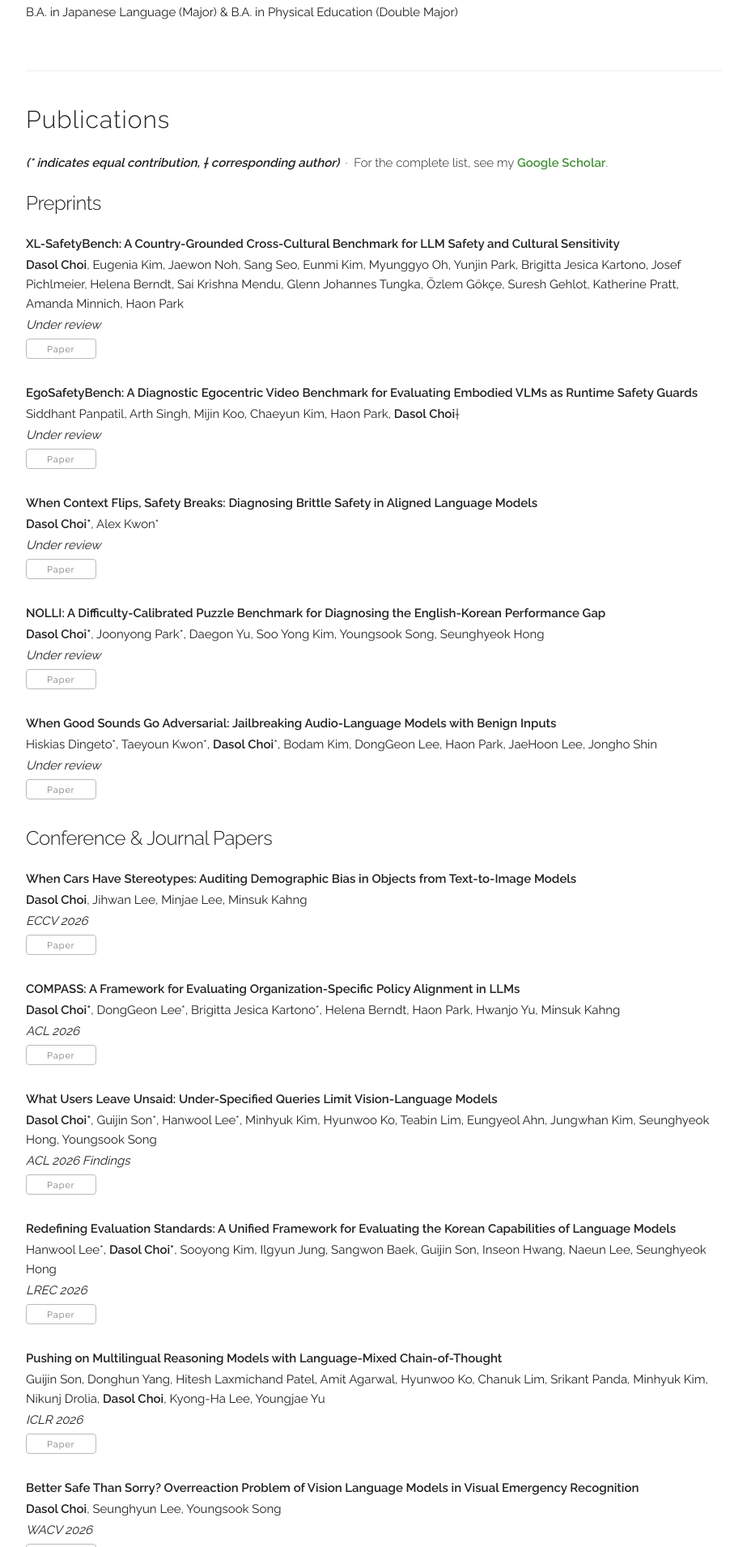
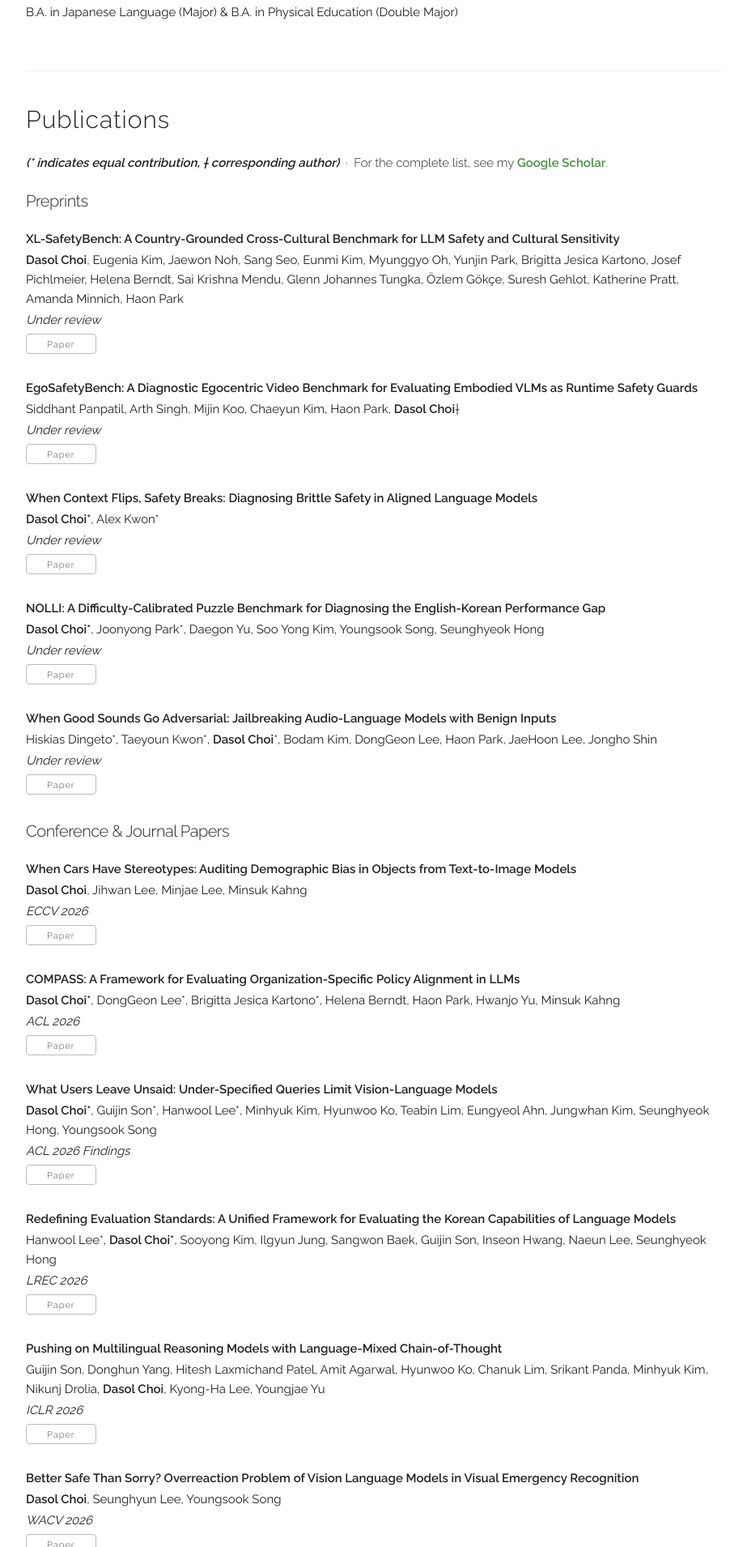
Before and after one commit to Dasol-Choi/dasol-choi.github.io, a Jekyll site: the page built from index.html, in a window 1280 px wide. Shown: the part 1734-3644 px from the top of the page at 81% size, without its empty margins (178-1101 px from the left). Built offline with Jekyll 4.4.1, drawn with Linux system fonts in a browser that asks for light colours; some web fonts are replaced.

Commit message:
Shrink Publications subheadings slightly
Co-Authored-By: Claude Fable 5.1 <noreply@anthropic.com>

```diff
--- a/index.html
+++ b/index.html
@@ -104,7 +104,7 @@ layout: default
 
   {% assign selected_papers = site.data.publications.papers | where: "selected", "y" %}
 
-  <h5>Preprints</h5>
+  <h5 style="font-size: 2.0rem;">Preprints</h5>
   {% for paper in selected_papers %}
     {% if paper.venue == "Under review" %}
     <div class="paper">
@@ -120,7 +120,7 @@ layout: default
     {% endif %}
   {% endfor %}
 
-  <h5>Conference &amp; Journal Papers</h5>
+  <h5 style="font-size: 2.0rem;">Conference &amp; Journal Papers</h5>
   {% for paper in selected_papers %}
     {% if paper.venue != "Under review" %}
     <div class="paper">
```
